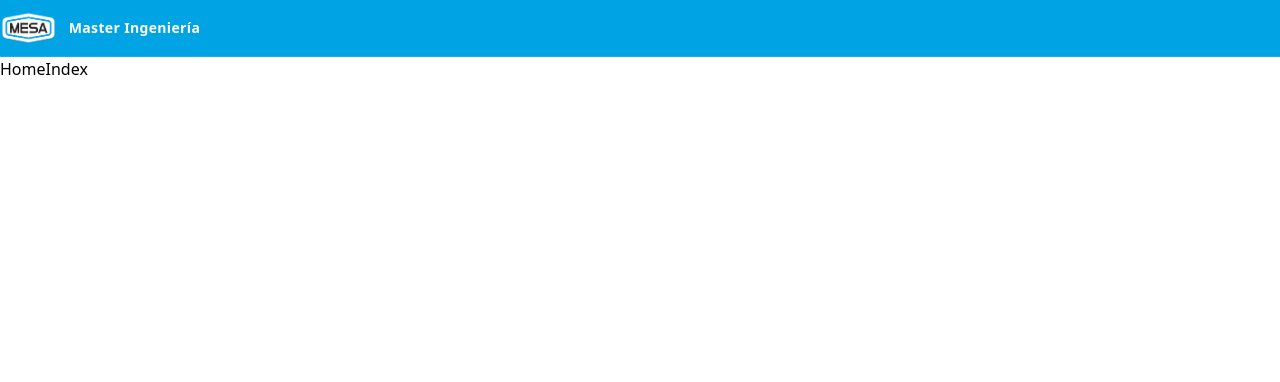
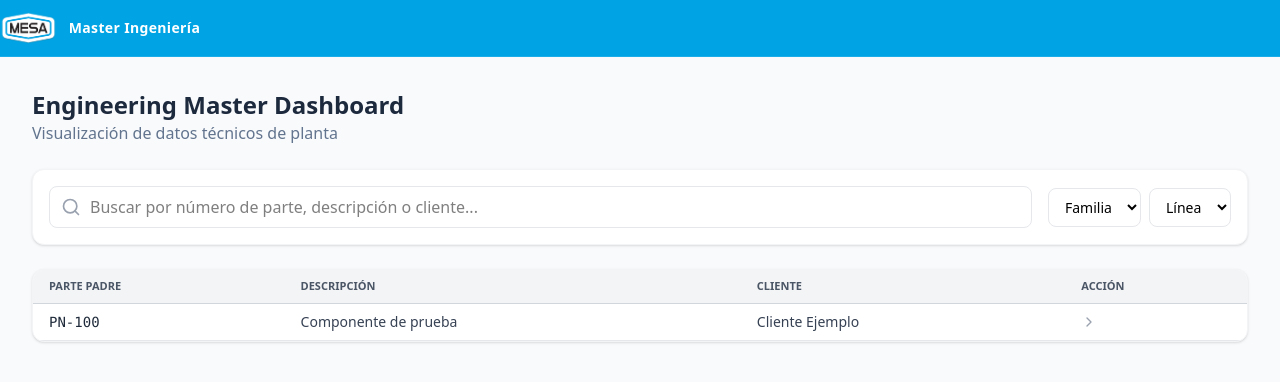
Before and after one commit to Manufacturas-Especializadas/MasterIngenieria-FrontEnd, a React (Vite) app: page / in a window 1280 px wide. Shown: the top 382 px of the page. Built offline with nearby package versions, Linux system fonts and the light colour scheme.

Commit message:
Posibles componentes Ui

```diff
--- a/package.json
+++ b/package.json
@@ -11,6 +11,7 @@
   },
   "dependencies": {
     "@tailwindcss/vite": "^4.1.18",
+    "lucide-react": "^0.563.0",
     "react": "^19.2.0",
     "react-dom": "^19.2.0",
     "react-router-dom": "^7.13.0",
--- /dev/null
+++ b/src/components/Ui/Features/Master/MasterFilters.tsx
@@ -0,0 +1,32 @@
+import { Search } from "lucide-react";
+
+const MasterFilters = () => {
+  return (
+    <div
+      className="bg-white p-4 rounded-xl shadow-sm
+      border border-gray-100 flex flex-wrap gap-4 items-center"
+    >
+      <div className="relative flex-1 min-w-75">
+        <Search
+          className="absolute left-3 top-1/2 -translate-y-1/2 text-gray-400"
+          size={20}
+        />
+        <input
+          type="text"
+          placeholder="Buscar por número de parte, descripción o cliente..."
+          className="w-full pl-10 pr-4 py-2 border border-gray-200 rounded-lg focus:ring-2 focus:ring-blue-500 outline-none"
+        />
+      </div>
+      <div className="flex gap-2">
+        <select className="border border-gray-200 rounded-lg px-3 py-2 text-sm outline-none">
+          <option>Familia</option>
+        </select>
+        <select className="border border-gray-200 rounded-lg px-3 py-2 text-sm outline-none">
+          <option>Línea</option>
+        </select>
+      </div>
+    </div>
+  );
+};
+
+export default MasterFilters;
--- /dev/null
+++ b/src/components/Ui/Features/Master/MasterTable.tsx
@@ -0,0 +1,47 @@
+import { ChevronRight } from "lucide-react";
+
+const MasterTable = ({
+  onSelectPart,
+}: {
+  onSelectPart: (part: any) => void;
+}) => {
+  return (
+    <div className="bg-white rounded-xl shadow-sm border border-gray-100 overflow-hidden">
+      <table className="w-full text-left">
+        <thead className="bg-gray-100 border-b border-gray-300">
+          <tr>
+            <th className="px-4 py-2 text-[11px] font-semibold text-gray-600 uppercase">
+              Parte Padre
+            </th>
+            <th className="px-4 py-2 text-[11px] font-semibold text-gray-600 uppercase">
+              Descripción
+            </th>
+            <th className="px-4 py-2 text-[11px] font-semibold text-gray-600 uppercase">
+              Cliente
+            </th>
+            <th className="px-4 py-2 text-[11px] font-semibold text-gray-600 uppercase">
+              Acción
+            </th>
+          </tr>
+        </thead>
+
+        <tbody>
+          <tr className="border-b border-gray-200 hover:bg-gray-100 cursor-pointer">
+            <td className="px-4 py-2 font-mono text-sm text-gray-800">
+              PN-100
+            </td>
+            <td className="px-4 py-2 text-sm text-gray-700">
+              Componente de prueba
+            </td>
+            <td className="px-4 py-2 text-sm text-gray-700">Cliente Ejemplo</td>
+            <td className="px-4 py-2 text-center">
+              <ChevronRight size={16} className="text-gray-400" />
+            </td>
+          </tr>
+        </tbody>
+      </table>
+    </div>
+  );
+};
+
+export default MasterTable;
--- /dev/null
+++ b/src/components/Ui/Features/Master/PartDetailPanel.tsx
@@ -0,0 +1,77 @@
+import { Clock, Settings, X } from "lucide-react";
+import type { PartMaster } from "../../../../types/PartMaster";
+
+interface Props {
+  part: PartMaster | null;
+  onClose: () => void;
+}
+
+const PartDetailPanel = ({ part, onClose }: Props) => {
+  if (!part) return null;
+
+  return (
+    <div className="fixed inset-y-0 right-0 w-1/3 bg-white shadow-2xl border-l border-gray-200 z-50 overflow-y-auto animate-in slide-in-from-right">
+      <div className="p-6">
+        <div className="flex justify-between items-center mb-6">
+          <h2 className="text-xl font-bold text-gray-800">Detalle Técnico</h2>
+          <button
+            onClick={onClose}
+            className="p-2 hover:bg-gray-100 rounded-full"
+          >
+            <X />
+          </button>
+        </div>
+
+        <section className="mb-8">
+          <div className="flex items-center gap-2 mb-4 text-blue-600 font-semibold border-b pb-2">
+            <Settings size={18} /> <h3>Dimensiones e Ingeniería</h3>
+          </div>
+          <div className="grid grid-cols-2 gap-4">
+            <DataCard
+              label="Diámetro Ext."
+              value={`${part.externalDiameter}"`}
+            />
+            <DataCard label="Espesor Pared" value={`${part.wallThickness}"`} />
+            <DataCard label="Desarrollo" value={`${part.development} mm`} />
+            <DataCard label="Familia" value={part.family} />
+          </div>
+        </section>
+
+        <section className="mb-8">
+          <div className="flex items-center gap-2 mb-4 text-orange-600 font-semibold border-b pb-2">
+            <Clock size={18} /> <h3>Tiempos y Capacidades</h3>
+          </div>
+          <div className="space-y-3">
+            <div className="flex justify-between text-sm">
+              <span className="text-gray-500">T. Ciclo:</span>
+              <span className="font-mono font-bold">{part.cycleTime} seg</span>
+            </div>
+            <div className="flex justify-between text-sm">
+              <span className="text-gray-500">Pzs / Hora:</span>
+              <span className="text-green-600 font-bold">
+                {part.pcsPerHour} u
+              </span>
+            </div>
+          </div>
+        </section>
+      </div>
+    </div>
+  );
+};
+
+export default PartDetailPanel;
+
+const DataCard = ({
+  label,
+  value,
+}: {
+  label: string;
+  value: string | number;
+}) => (
+  <div className="bg-gray-50 p-3 rounded-lg border border-gray-100">
+    <p className="text-[10px] uppercase text-gray-400 font-bold mb-1">
+      {label}
+    </p>
+    <p className="text-sm font-semibold text-gray-700">{value}</p>
+  </div>
+);
--- a/src/pages/Home/HomeIndex.tsx
+++ b/src/pages/Home/HomeIndex.tsx
@@ -1,3 +1,31 @@
+import { useState } from "react";
+import MasterFilters from "../../components/Ui/Features/Master/MasterFilters";
+import MasterTable from "../../components/Ui/Features/Master/MasterTable";
+import PartDetailPanel from "../../components/Ui/Features/Master/PartDetailPanel";
+
 export const HomeIndex = () => {
-  return <div>HomeIndex</div>;
+  const [selectedPart, setSelectedPart] = useState<any | null>(null);
+  return (
+    <div className="min-h-screen bg-slate-50">
+      <div className="p-8 space-y-6 max-w-400 mx-auto">
+        <header>
+          <h1 className="text-2xl font-black text-slate-800">
+            Engineering Master Dashboard
+          </h1>
+          <p className="text-slate-500">
+            Visualización de datos técnicos de planta
+          </p>
+        </header>
+
+        <MasterFilters />
+
+        <MasterTable onSelectPart={setSelectedPart} />
+      </div>
+
+      <PartDetailPanel
+        part={selectedPart}
+        onClose={() => setSelectedPart(null)}
+      />
+    </div>
+  );
 };
--- /dev/null
+++ b/src/types/PartMaster.ts
@@ -0,0 +1,17 @@
+export interface PartMaster {
+  parentPart: string;
+  childPart: string;
+  description: string;
+  externalDiameter: number;
+  wallThickness: number;
+  development: number;
+  type: string;
+  family: string;
+  client: string;
+  line: number;
+  setupTimeMajor: number;
+  cycleTime: number;
+  pcsPerHour: number;
+  packagingQuantity: number;
+  boxPerPallet: number;
+}
```
Also changed, not shown: 1 other file (tests, documents, lock files or other folders).
